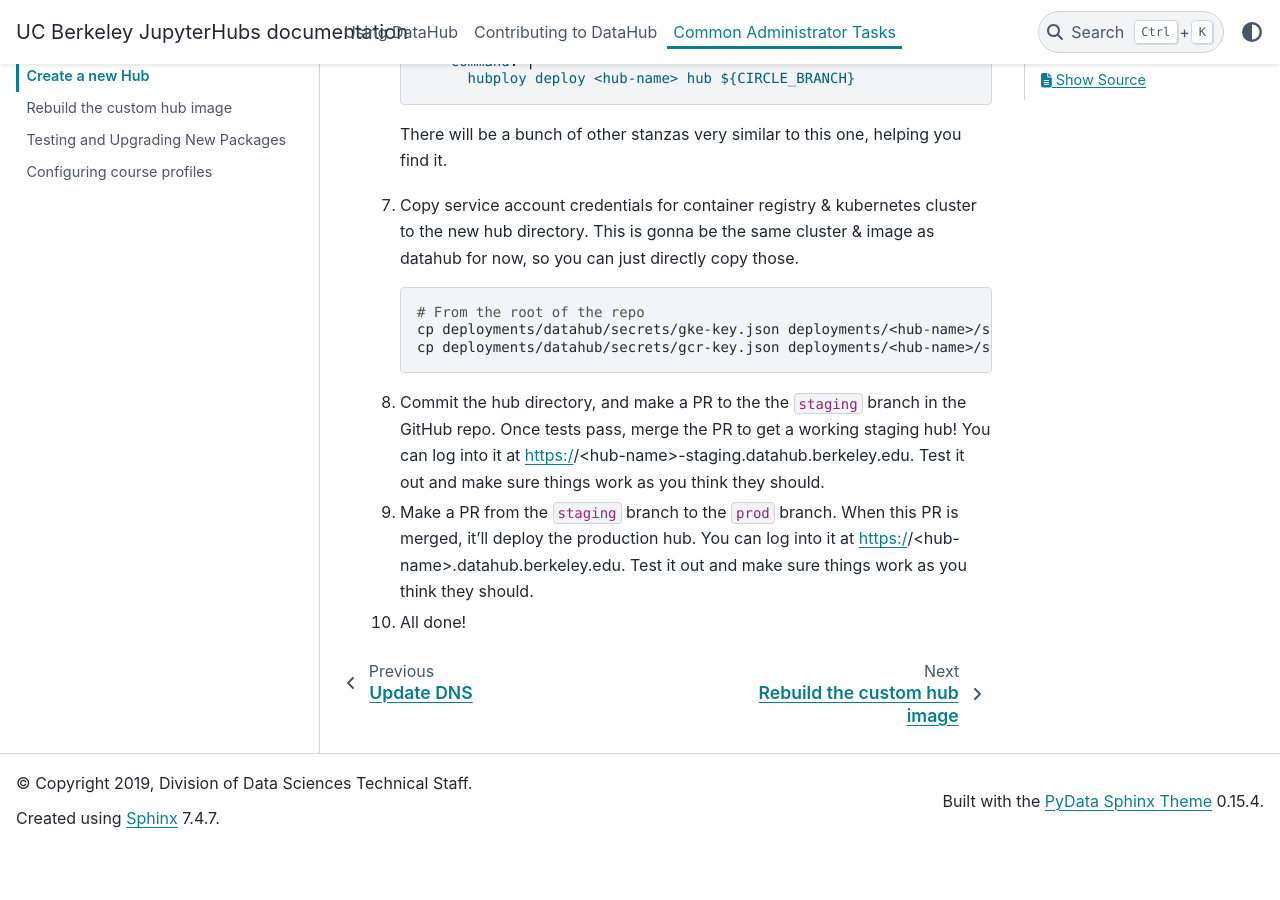
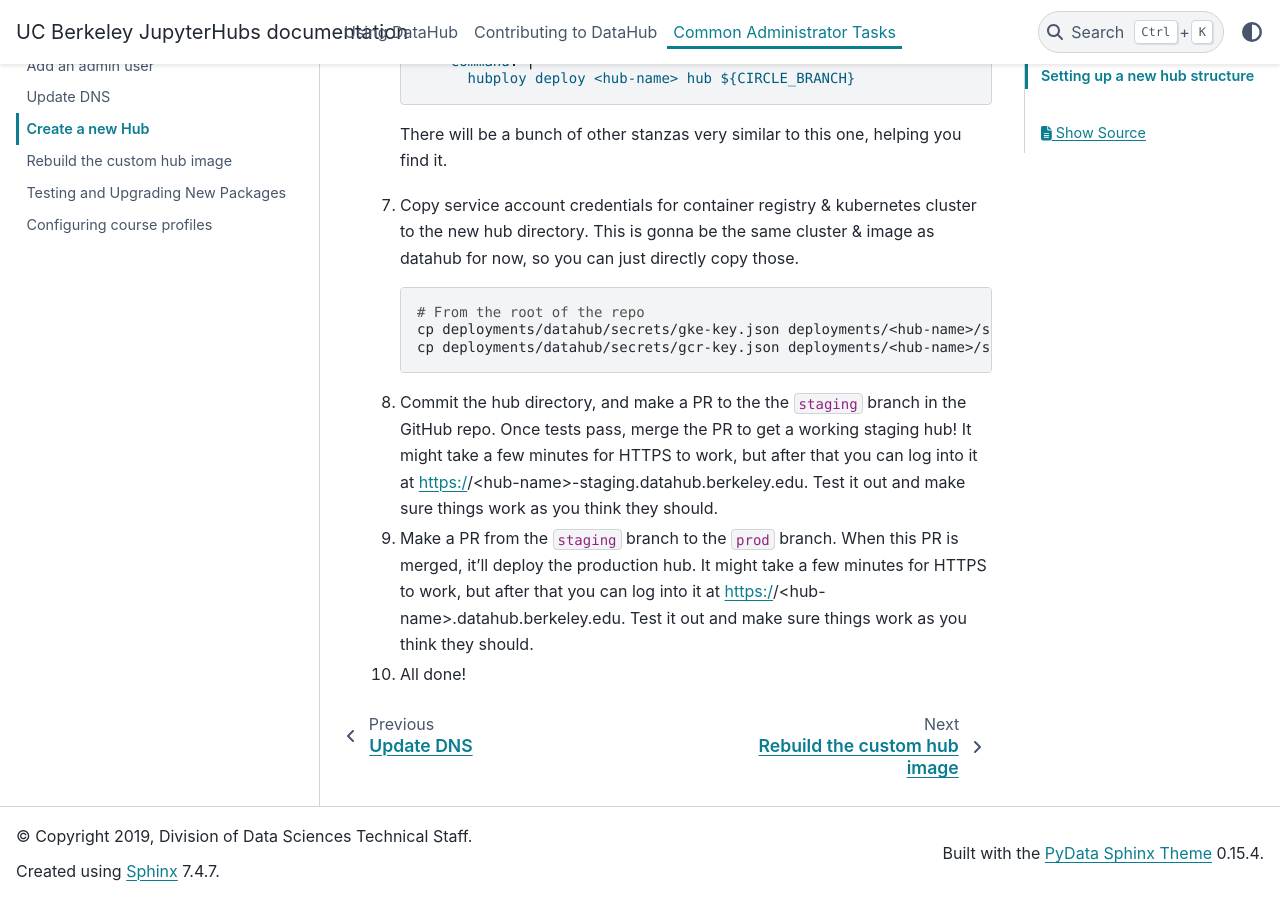
Before and after one commit to berkeley-dsep-infra/datahub, a Sphinx documentation site: the page built from docs/admins/howto/new-hub.rst, in a window 1280 px wide and 900 px high, scrolled down 1548 px. Built offline with Sphinx 7.4.7 and the PyData theme 0.15.4, drawn with Linux system fonts in a browser that asks for light colours; before the commit the page ends 2395 px from its top, so only the background shows below that.

Commit message:
Mention possible delay for https setup

```diff
--- a/docs/admins/howto/new-hub.rst
+++ b/docs/admins/howto/new-hub.rst
@@ -87,12 +87,14 @@
       cp deployments/datahub/secrets/gcr-key.json deployments/<hub-name>/secrets
 
 #. Commit the hub directory, and make a PR to the the ``staging`` branch in the
-   GitHub repo. Once tests pass, merge the PR to get a working staging hub! You
+   GitHub repo. Once tests pass, merge the PR to get a working staging hub! It
+   might take a few minutes for HTTPS to work, but after that you
    can log into it at https://<hub-name>-staging.datahub.berkeley.edu. Test it out
    and make sure things work as you think they should.
 
 #. Make a PR from the ``staging`` branch to the ``prod`` branch. When this PR is
-   merged, it'll deploy the production hub. You  can log into it at
+   merged, it'll deploy the production hub. It might take a few minutes for HTTPS
+   to work, but after that you can log into it at
    https://<hub-name>.datahub.berkeley.edu. Test it out and make sure things
    work as you think they should.
 
```
